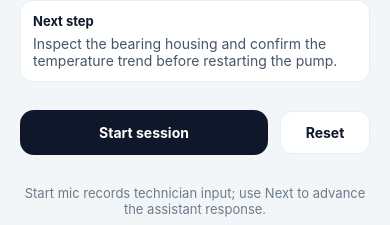
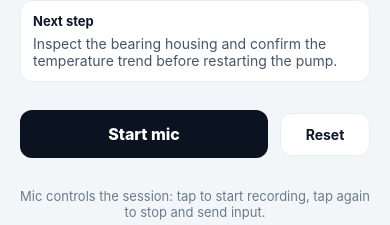
Before and after one commit to xrishabhjx/TechnoPilot, a React Native app in the folder mobile/: screen / in a window 390 px wide. Shown: the part 616-841 px from the top of the page. Built offline with nearby package versions, Linux system fonts and the light colour scheme.

Commit message:
UX: make mic the primary flow control (remove Start/Next button); update helper text

```diff
--- a/mobile/App.tsx
+++ b/mobile/App.tsx
@@ -129,16 +129,16 @@ export default function App() {
           <Text style={styles.cardTextSmall}>Inspect the bearing housing and confirm the temperature trend before restarting the pump.</Text>
         </View>
 
-        <View style={styles.actionsRow}>
-          <TouchableOpacity accessibilityLabel="Start or advance session" style={styles.bigButton} onPress={advance} activeOpacity={0.9}>
-            <Text style={styles.bigButtonText}>{phase === 'idle' ? 'Start session' : phase === 'complete' ? 'Restart' : 'Next'}</Text>
+        <View style={styles.actionsRowSmall}>
+          <TouchableOpacity accessibilityLabel="Toggle mic recording" style={styles.primaryButton} onPress={toggleRecording} activeOpacity={0.9}>
+            <Text style={styles.primaryButtonText}>{isRecording ? 'Stop mic' : 'Start mic'}</Text>
           </TouchableOpacity>
           <TouchableOpacity accessibilityLabel="Reset session" style={styles.smallButton} onPress={() => { reset(); setImageUri(null); setIsRecording(false); }}>
             <Text style={styles.smallButtonText}>Reset</Text>
           </TouchableOpacity>
         </View>
 
-        <Text style={styles.helperText}>Start mic records technician input; use Next to advance the assistant response.</Text>
+        <Text style={styles.helperText}>Mic controls the session: tap to start recording, tap again to stop and send input.</Text>
 
         <View style={{ height: 80 }} />
       </ScrollView>
@@ -435,6 +435,14 @@ const styles = StyleSheet.create({
     marginTop: 10,
     width: '100%',
   },
+  actionsRowSmall: {
+    flexDirection: 'row',
+    justifyContent: 'space-between',
+    alignItems: 'center',
+    marginTop: 10,
+    width: '100%',
+    gap: 12,
+  },
   bigButton: {
     flex: 1,
     backgroundColor: '#0f172a',
```
